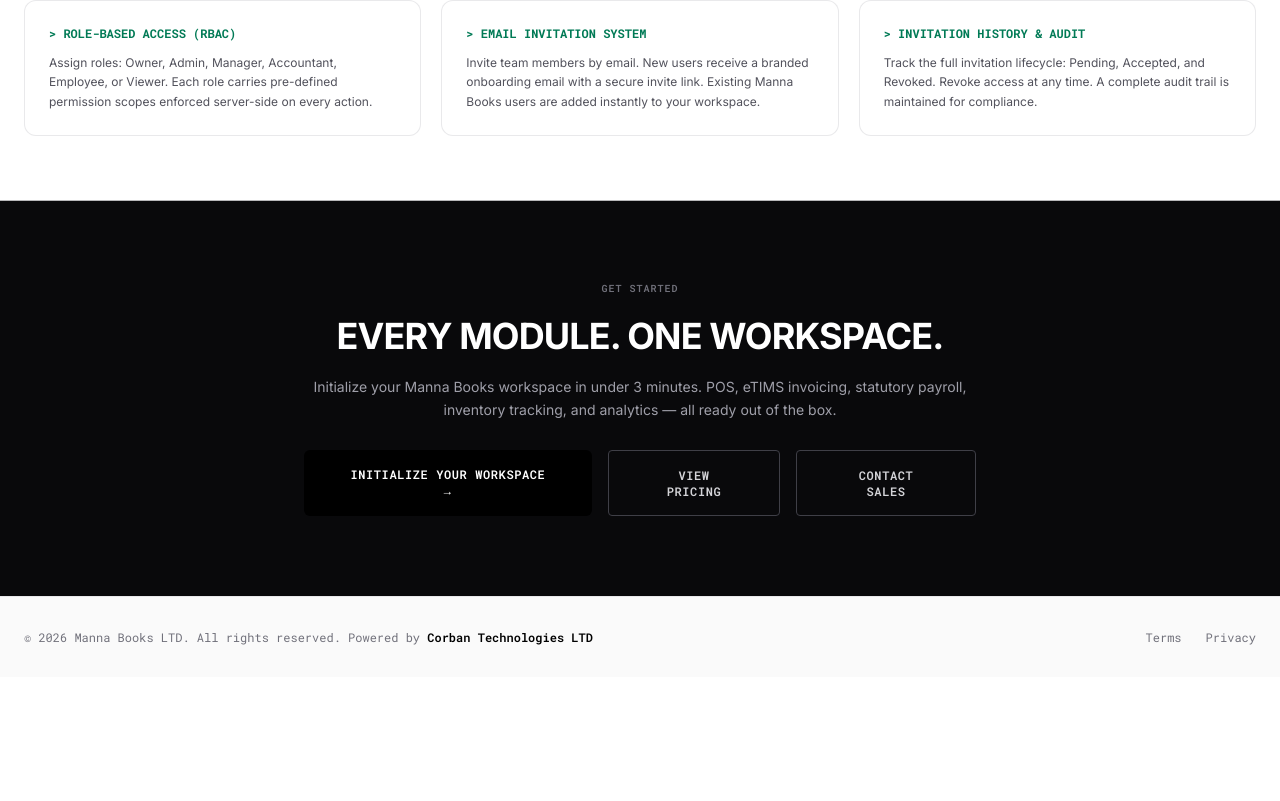
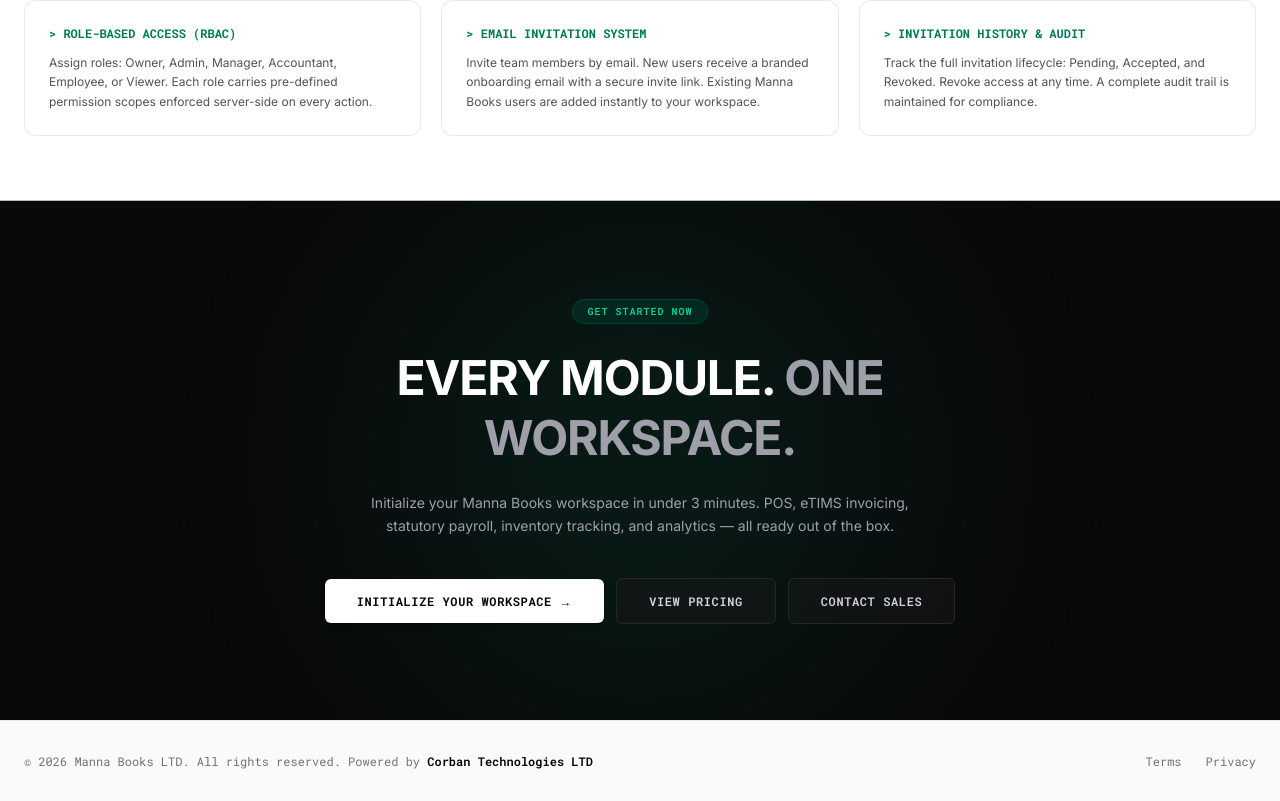
Before and after one commit to corbantechnologies/mannabooks, a Next.js app: page /features in a window 1280 px wide. Shown: the part 4853-5654 px from the top of the page. Before the commit the page ends 5530 px from the top, so only its background shows below. Built offline with nearby package versions, Linux system fonts and the light colour scheme.

Commit message:
update features page

```diff
--- a/src/app/features/page.tsx
+++ b/src/app/features/page.tsx
@@ -388,23 +388,38 @@
         </section>
 
         {/* CTA BANNER */}
-        <section className="border-t border-zinc-200/80 bg-zinc-950 text-white py-20 px-6 text-center space-y-6">
-          <div className="max-w-2xl mx-auto space-y-5">
-            <span className="font-mono text-[10px] text-zinc-500 uppercase tracking-widest font-semibold block">Get Started</span>
-            <h2 className="text-2xl sm:text-4xl font-bold uppercase tracking-tight font-sans">
-              Every module. One workspace.
+        <section className="relative border-t border-zinc-200/80 bg-zinc-950 text-white py-24 px-6 overflow-hidden">
+          {/* Subtle background glow */}
+          <div className="absolute top-1/2 left-1/2 -translate-x-1/2 -translate-y-1/2 w-[500px] h-[500px] bg-emerald-500/10 rounded-full blur-[120px] pointer-events-none" />
+
+          <div className="relative max-w-3xl mx-auto text-center space-y-6">
+            <span className="font-mono text-[10px] text-emerald-400 uppercase tracking-widest font-semibold bg-emerald-950/80 border border-emerald-800/50 px-3.5 py-1 rounded-full inline-block">
+              GET STARTED NOW
+            </span>
+            <h2 className="text-3xl sm:text-4xl lg:text-5xl font-bold uppercase tracking-tight font-sans max-w-2xl mx-auto leading-tight">
+              Every module. <br className="sm:hidden" />
+              <span className="text-zinc-400">One workspace.</span>
             </h2>
-            <p className="text-sm text-zinc-400 font-sans leading-relaxed">
+            <p className="text-sm text-zinc-400 font-sans leading-relaxed max-w-xl mx-auto">
               Initialize your Manna Books workspace in under 3 minutes. POS, eTIMS invoicing, statutory payroll, inventory tracking, and analytics — all ready out of the box.
             </p>
-            <div className="pt-2 flex flex-col sm:flex-row gap-4 justify-center font-mono text-xs">
-              <Link href="/signup" className="btn-primary-modern bg-white text-black hover:bg-zinc-100 px-10 py-4 text-xs font-bold uppercase tracking-wider inline-block">
-                Initialize Your Workspace →
+            <div className="pt-4 flex flex-col sm:flex-row gap-3 justify-center items-center font-mono text-xs">
+              <Link
+                href="/signup"
+                className="w-full sm:w-auto bg-white text-zinc-950 hover:bg-zinc-100 px-8 py-3.5 text-xs font-bold uppercase tracking-wider rounded-md transition-all shadow-md text-center hover:scale-[1.02] active:scale-[0.98]"
+              >
+                Initialize Your Workspace &rarr;
               </Link>
-              <Link href="/pricing" className="border border-zinc-700 text-zinc-300 hover:border-white hover:text-white px-10 py-4 text-xs font-semibold uppercase tracking-wider inline-block rounded transition-all">
+              <Link
+                href="/pricing"
+                className="w-full sm:w-auto border border-zinc-800 bg-zinc-900/50 text-zinc-300 hover:border-zinc-500 hover:text-white px-8 py-3.5 text-xs font-semibold uppercase tracking-wider rounded-md transition-all text-center hover:scale-[1.02] active:scale-[0.98]"
+              >
                 View Pricing
               </Link>
-              <Link href="/contact" className="border border-zinc-700 text-zinc-300 hover:border-white hover:text-white px-10 py-4 text-xs font-semibold uppercase tracking-wider inline-block rounded transition-all">
+              <Link
+                href="/contact"
+                className="w-full sm:w-auto border border-zinc-800 bg-zinc-900/50 text-zinc-300 hover:border-zinc-500 hover:text-white px-8 py-3.5 text-xs font-semibold uppercase tracking-wider rounded-md transition-all text-center hover:scale-[1.02] active:scale-[0.98]"
+              >
                 Contact Sales
               </Link>
             </div>
```
